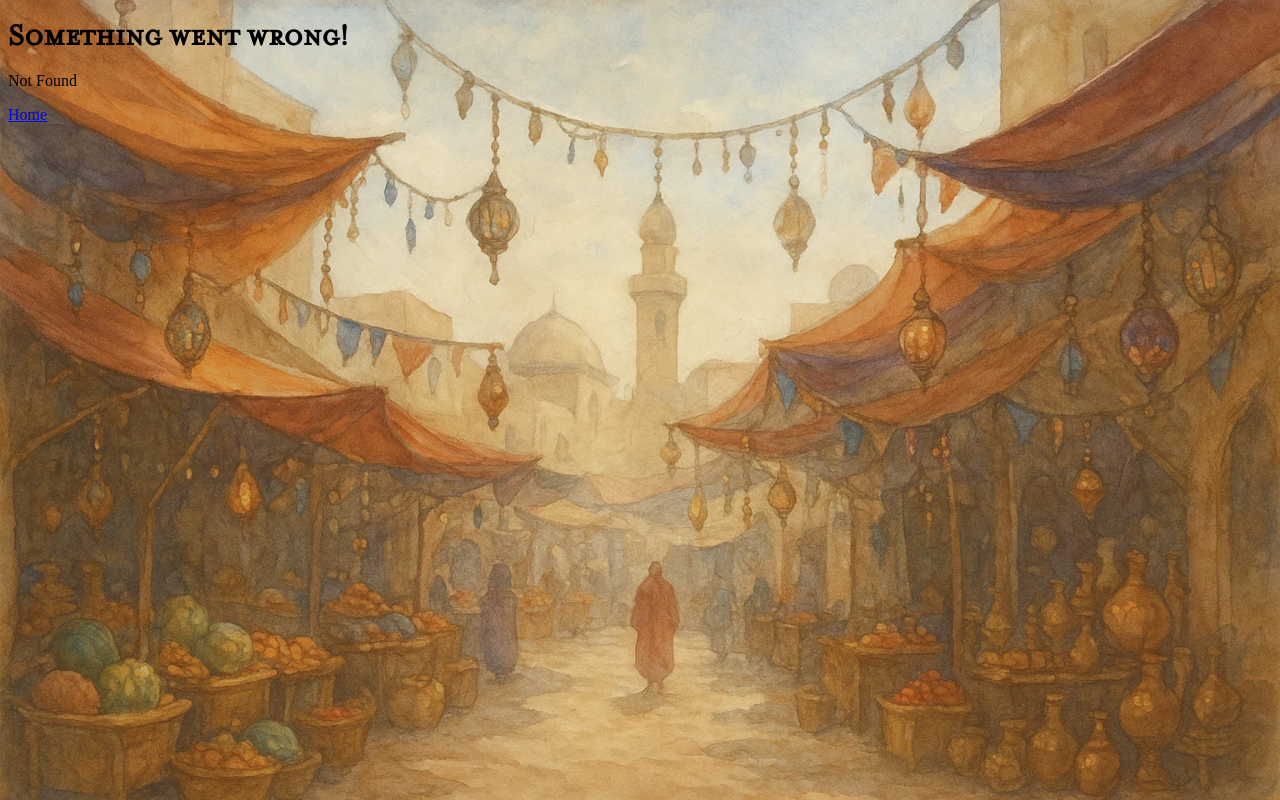
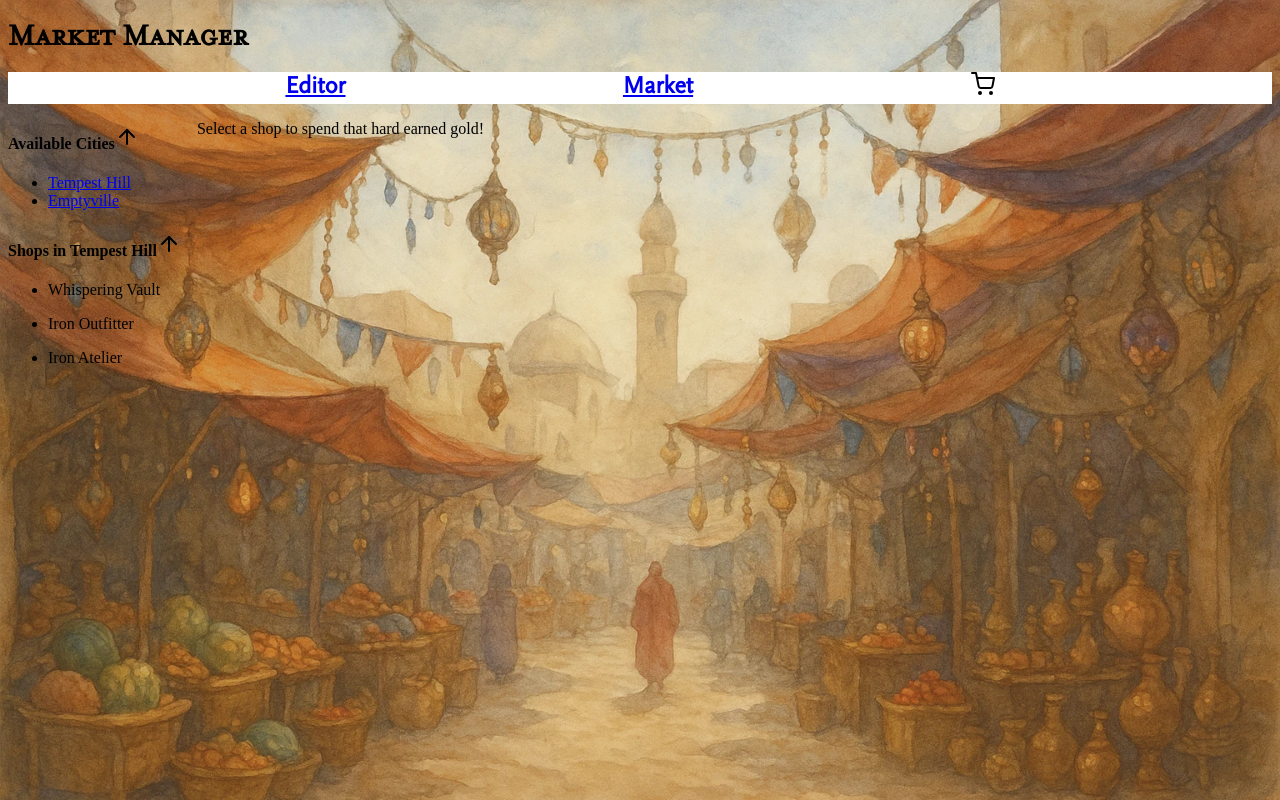
Before and after one commit to CutelilCucumber/shopManager, a React (Vite) app: page /shop/13b56b64-14df-4efa-8edf-567d80291c27 in a window 1280 px wide. Before the commit this address had no page. Built offline with nearby package versions, Linux system fonts and the light colour scheme.

Commit message:
create cart page

```diff
--- a/src/RootLayout.jsx
+++ b/src/RootLayout.jsx
@@ -9,10 +9,51 @@ export default function RootLayout() {
 
   const [cart, setCart] = useState([]);
 
+
+  const addToCart = (item) => {
+    if (incrementQuantity(item.name)) return;
+
+    setCart(prev => ([
+        ...prev,
+        {
+          name: item.name,
+          price: item.cost !== undefined ? (item.cost.quantity) : (0),
+          priceUnit: item.cost !== undefined ? (item.cost.unit) : ("temp undefined"),
+          quantity: 1,
+        }
+      ]))
+  }
+
+  const incrementQuantity = (itemName) => {
+    const tempCart = structuredClone(cart);
+    const foundItem = tempCart.find(entry => entry.name === itemName);
+    if(foundItem){
+      foundItem.quantity = foundItem.quantity+1;
+      setCart(tempCart);
+      return true;
+    }
+    return false
+  }
+
+  const decrementQuantity = (itemName) => {
+    const tempCart = structuredClone(cart);
+    const foundItem = tempCart.find(entry => entry.name === itemName);
+    if(foundItem){
+      if(foundItem.quantity > 0){
+        foundItem.quantity = foundItem.quantity-1;
+        setCart(tempCart);
+      }
+    }
+  }
+
+  const removeFromCart = (itemName) => {
+    setCart(cart.filter(item => item.name !== itemName))
+  }
+
   return (
     <>
       <h1>Market Manager</h1>
-      <NavBar />
+      <NavBar cartQuant={cart.length}/>
 
       <Outlet context={{
         worldData,
@@ -20,7 +61,10 @@ export default function RootLayout() {
         catalogCache,
         setCatalogCache,
         cart,
-        setCart
+        addToCart,
+        incrementQuantity,
+        decrementQuantity,
+        removeFromCart
       }} />
     </>
   );
--- a/src/components/Dropdowns.jsx
+++ b/src/components/Dropdowns.jsx
@@ -2,20 +2,23 @@ import { useState } from "react";
 import { Link } from "react-router-dom";
 import styles from "../styles.module.css";
 
-export function ShopDrop({shopList, setSelectedShop}){
+export function ShopDrop({cityName, shopList, changeShop}){
     const [isOpen, setIsOpen] = useState(true)
 
     const toggleDrop = () => {
         setIsOpen(!isOpen)
     }
 
-    if (!shopList || shopList.length===0) return (
-        <h4>No shops available!</h4>
+    if (!cityName) return (
+        <h4>Please select a city!</h4>
+    )
+    if (shopList.length===0) return (
+        <h4>No shops in {cityName}!</h4>
     )
     return(
         <div>
             <h4 tabIndex={0} onClick={() => toggleDrop()}>
-                Available Shops
+                Shops in {cityName}
                 <img src={isOpen ? "/assets/buttons/arrow-up.svg" : "/assets/buttons/arrow-down.svg"} />
             </h4>
             {isOpen ? (
@@ -23,7 +26,7 @@ export function ShopDrop({shopList, setSelectedShop}){
                     {shopList.map(shop =>{
                         return (
                             <li key={shop.id}>
-                                <p onClick={() => setSelectedShop(shop)}>{shop.name}</p>
+                                <p onClick={() => changeShop(shop)}>{shop.name}</p>
                             </li>
                         )
                     })}
--- a/src/components/NavBar.jsx
+++ b/src/components/NavBar.jsx
@@ -1,12 +1,12 @@
 import styles from "../styles.module.css";
 import { Link } from "react-router-dom";
 
-export default function NavBar(){
+export default function NavBar({cartQuant}){
     return (
         <nav className={styles.NavBar}>
             <Link replace to="/"><h2>Editor</h2></Link>
             <Link replace to="/shop"><h2>Market</h2></Link>
-            <Link replace to="/cart"><h2>Cart</h2></Link>
+            <Link replace to="/cart"><h2><img src="/assets/buttons/shopping-cart.svg" />{cartQuant > 0 ? (<div className={styles.cartNum}>{cartQuant}</div>) : ("")}</h2></Link>
         </nav>
     )
 }
--- a/src/components/VisualBlocks.css
+++ b/src/components/VisualBlocks.css
@@ -11,6 +11,7 @@
  overflow-y: visible;
  flex-shrink: 0;
  flex: 0 0 auto;
+ margin-top: 21px;
 }
 .wrap > .parchment{
   max-height: 90vh;
--- a/src/data/data.js
+++ b/src/data/data.js
@@ -175,6 +175,7 @@ export const defaultTowns = [{
       "/api/2014/equipment/piton",
       "/api/2014/equipment/shovel",
       "/api/2014/equipment/small-knife",
+      "/api/2014/magic-items/bag-of-holding",
     ]
   },
   {
--- a/src/routes/Cart.jsx
+++ b/src/routes/Cart.jsx
@@ -1,14 +1,30 @@
 import { useOutletContext } from "react-router-dom";
+import { Parchment, Line } from "../components/VisualBlocks";
 import NavBar from "../components/NavBar"
 
 
 export default function Cart(){
-    const {worldData, setWorldData, cart, setCart} = useOutletContext();
+    const {worldData, setWorldData, cart, addToCart, incrementQuantity, decrementQuantity, removeFromCart} = useOutletContext();
 
     return (
         <div>
-            <h1>Welcome to your Cart</h1>
-        <div>This is your cart</div>
+            {cart.length === 0 ? (<h2>Your cart is empty. Start shopping!</h2>) : (
+                <Parchment >
+                    <h2>Your cart:</h2>
+                    {cart.map(item => {
+                       return (
+                         <div className="itemEntry" key={item.name}>
+                           <p>{item.name}</p>
+                           <p>{item.price*item.quantity} {item.priceUnit}</p>
+                           <p>{item.quantity}</p>
+                           <img src="/assets/buttons/arrow-up.svg" onClick={() => incrementQuantity(item.name)}/>
+                            <img src="/assets/buttons/arrow-down.svg" onClick={() => decrementQuantity(item.name)}/>
+                            <img src="/assets/buttons/delete.svg" onClick={() => removeFromCart(item.name)}/>
+                         </div>
+                       )
+                     })}
+                </Parchment>
+            )}
         </div>
     )
 }
--- a/src/routes/Editor.jsx
+++ b/src/routes/Editor.jsx
@@ -2,7 +2,7 @@ import { Link, useOutletContext } from 'react-router-dom';
 import NavBar from '../components/NavBar';
 
 export default function Editor() {
-const {worldData, setWorldData, cart, setCart} = useOutletContext();
+const {worldData, setWorldData, cart, addToCart, incrementQuantity} = useOutletContext();
 
   return (
     <div>
--- a/src/routes/Shop.jsx
+++ b/src/routes/Shop.jsx
@@ -11,11 +11,17 @@ export default function Shop(){
       catalogCache,
       setCatalogCache,
       cart,
-      setCart} = useOutletContext();
+      addToCart,
+      incrementQuantity} = useOutletContext();
     const {cityId} = useParams();
 
     const [selectedShop, setSelectedShop] = useState(null);
-    const {displayItem, setDisplayItem} = useState(null);
+    const [displayItem, setDisplayItem] = useState(null);
+
+    const changeShop = (shop) => {
+      setSelectedShop(shop);
+      setDisplayItem(null);
+    }
 
     const currCity = cityId ? worldData.find(city => city.id === cityId) : null;
     const cached = selectedShop ? catalogCache[selectedShop.id] : null;
@@ -40,16 +46,22 @@ export default function Shop(){
     fetchCatalog();
     }, [selectedShop, cached, setCatalogCache] )
 
-    console.log(cached)
   return (
-    <div>
-      <CityDrop cityList={worldData}/>
-      <ShopDrop shopList={currCity ? (currCity.shopList) : (null)} setSelectedShop={setSelectedShop}/>
+    <div className={styles.shopContainer}>
+      <div className={styles.drops}>
+        <CityDrop cityList={worldData}/>
+        <ShopDrop cityName={currCity ? (currCity.name) : (null)}
+          shopList={currCity ? (currCity.shopList) : (null)}
+          changeShop={changeShop}/>
+      </div>
       {selectedShop && cached ? (
         <>
           <Parchment>
-            <Catalog itemList={cached.items} setDisplayItem={setDisplayItem}/>
+            <h2>{selectedShop.name}</h2>
+            <h3>Shopkeeper: {selectedShop.shopKeeper}</h3>
+            <Catalog itemList={cached.items} setDisplayItem={setDisplayItem} addToCart={addToCart}/>
           </Parchment>
+          {displayItem ? (<Display displayItem={displayItem}/>) : ("")}
         </>
       ) : (
         <Default />
@@ -58,25 +70,47 @@ export default function Shop(){
   );
 };
 
-function Catalog({itemList, setDisplayItem}){
+function Catalog({itemList, setDisplayItem, addToCart}){
 
 
 
   return (
+    <>
+    <Line size="greater"/>
     <ul>
     {itemList.map(item => {
       return (
-        <p key={item.name}>{item.name}</p>
+        <div className={styles.itemEntry} onClick={() => setDisplayItem(item)} key={item.name}>
+          <li>{item.name}</li>
+          {item.cost !== undefined ? (<p>{item.cost.quantity}{item.cost.unit}</p>) : (<p>No Pricetag</p>)}
+          <img src="/assets/buttons/add.svg" onClick={() => addToCart(item)}/>
+        </div>
       )
     })}
     </ul>
+    </>
   )
 }
 
-// function Display({displayItem='default'}){
+function Display({displayItem}){
 
-// }
+  return (
+    <div className={styles.itemCard}>
+      <h3>{displayItem.name}</h3>
+      <h4>{displayItem.equipment_category.name}</h4>
+      {displayItem.image !== undefined ? (<img src={"https://www.dnd5eapi.co"+displayItem.image} />) : ("")}
+      {displayItem.desc !== undefined ? (<p>{displayItem.desc}</p>) : ("")}
+      {displayItem.range !== undefined ? (<p>Range: {displayItem.range.normal} ft</p>) : ("")}
+      {displayItem.damage !== undefined ? (<p>Damage: {displayItem.damage.damage_dice} {displayItem.damage.damage_type.name}</p>) : ("")}
+      {displayItem.armor_class !== undefined ? (<p>AC: {displayItem.armor_class.base} Dex bonus: {displayItem.armor_class.dex_bonus}</p>) : ("")}
+
+      {displayItem.weight !== undefined ? (<p>Weight: {displayItem.weight} lbs</p>) : (<p>Weight: negligible</p>)}
+
+
+    </div>
+  )
+}
 
 function Default(){
-    return <p>Select a shop!</p>
+    return <p>Select a shop to spend that hard earned gold!</p>
 }
--- a/src/routes/routes.jsx
+++ b/src/routes/routes.jsx
@@ -19,9 +19,8 @@ const routes = [
         element: <Shop />
       },
       {
-        path: "shop/cityId",
+        path: "shop/:cityId",
         element: <Shop />
-
       },
       {
         path: "cart",
--- a/src/styles.module.css
+++ b/src/styles.module.css
@@ -8,3 +8,33 @@
 .NavBar > * > h2{
     margin: 0;
 }
+.itemEntry {
+    display: flex;
+    justify-content: space-between;
+    align-items: center;
+}
+.shopContainer {
+    display: flex;
+    gap: 1em;
+}
+.drops {
+    min-width: fit-content;
+}
+.selectable {
+    color: blue;
+}
+.selectable:hover {
+    cursor: pointer;
+    color: aqua;
+}
+.cartNum {
+    width: 15px;
+    height: 15px;
+    position: absolute;
+    font-size: 15px;
+    background-color: red;
+    border: solid red 2px;
+    border-radius: 10px;
+    text-align: center;
+    padding-bottom: 2px;
+}
```
